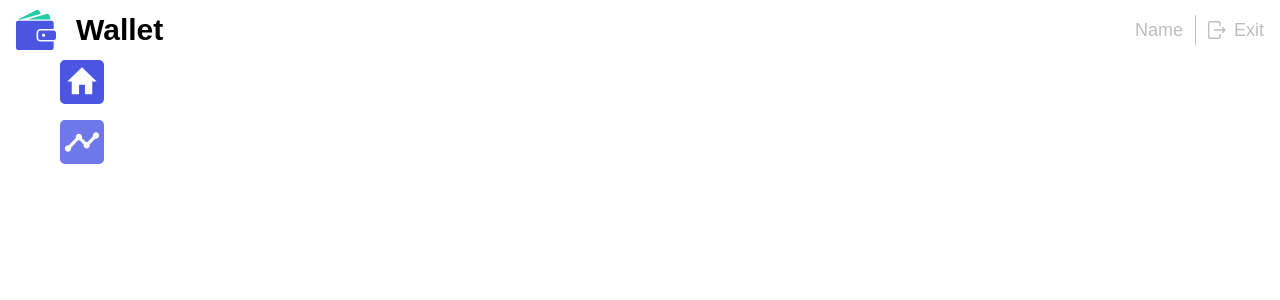
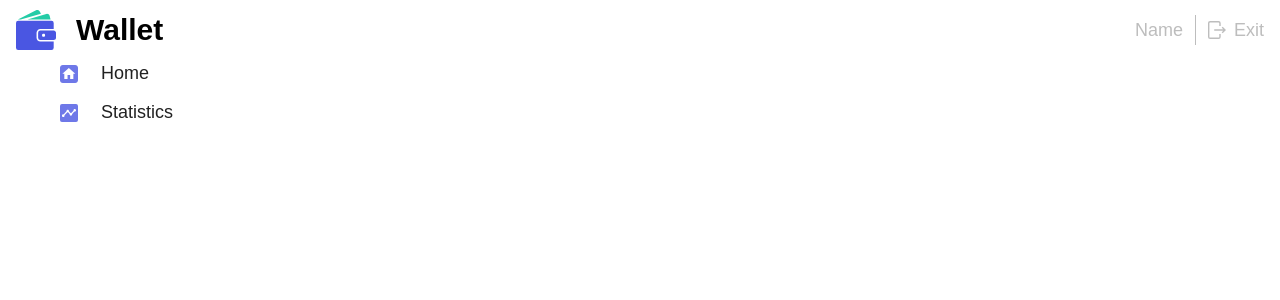
Before and after one commit to Vasyl-Gumeniuk/wallet-web-app, a React (Create React App) app: page / in a window 1280 px wide. Shown: the top 300 px of the page. Built offline with nearby package versions, Linux system fonts and the light colour scheme.

Commit message:
add style nav

```diff
--- a/src/App.jsx
+++ b/src/App.jsx
@@ -8,7 +8,9 @@ import Container from './components/Container/Container';
 import { Outlet } from 'react-router-dom';
 import Currency from './components/Currency/Currency';
 import { Mobile } from './services/mediaQuery';
-
+// import PrivateRouter from './components/Navigation/PrivateRouter';
+// import PublicRouter from './components/Navigation/PublicRouter';
+// PrivateRouter,PublicRouter потрібно буде розкемнтувати щоб все запроцювало. Лишаю закоментовунами щоб кожного разу не логінитись так буду легше працюватись)
 export const App = () => {
   return (
     <>
@@ -16,6 +18,7 @@ export const App = () => {
         <Route
           path="/"
           element={
+            // <PrivateRouter>
             <>
               <Hello />
               <NavBar />
@@ -23,6 +26,7 @@ export const App = () => {
                 <Outlet />
               </Container>
             </>
+            // </PrivateRouter>
           }
         >
           {/* Add Home page */}
@@ -41,8 +45,23 @@ export const App = () => {
             }
           ></Route>
         </Route>
-        <Route path="/login" element={<LoginPage />}></Route>
-        <Route path="/registration" element={<RegistrationPage />}></Route>
+        <Route
+          path="/login"
+          element={
+            // <PublicRouter restricted>
+            <LoginPage />
+            // </PublicRouter>
+          }
+        ></Route>
+        <Route
+          path="/registration"
+          element={
+            //
+            // <PublicRouter restricted>
+            <RegistrationPage />
+            // </PublicRouter>
+          }
+        ></Route>
       </Routes>
       <GlobalStyle />
     </>
--- a/src/NavBar/NavBar.jsx
+++ b/src/NavBar/NavBar.jsx
@@ -1,8 +1,8 @@
 import { ReactComponent as ReactSprite } from '../images/icons/sprite-all-icons.svg';
 import Container from '../components/Container/Container';
-import { List, Item, Icon } from './NavBar.styled';
-import { NavLink } from 'react-router-dom';
-import { Mobile } from '../services/mediaQuery';
+import { List, Item, Icon, Text, LinkStyled } from './NavBar.styled';
+
+import { Mobile, Default } from '../services/mediaQuery';
 export const NavBar = () => {
   return (
     <Container>
@@ -10,26 +10,32 @@ export const NavBar = () => {
         <List>
           <Item>
             <ReactSprite />
-            <NavLink to="home">
-              <Icon width="44" height="44">
+            <LinkStyled to="home">
+              <Icon>
                 <use href="#icon-home"></use>
               </Icon>
-            </NavLink>
+              <Default>
+                <Text>Home</Text>
+              </Default>
+            </LinkStyled>
           </Item>
           <Item>
-            <NavLink to="statistics">
-              <Icon width="44" height="44">
+            <LinkStyled to="statistics">
+              <Icon>
                 <use href="#icon-statistica"></use>
               </Icon>
-            </NavLink>
+              <Default>
+                <Text>Statistics</Text>
+              </Default>
+            </LinkStyled>
           </Item>
           <Mobile>
             <Item>
-              <NavLink to="currency">
-                <Icon width="44" height="44">
+              <LinkStyled to="currency">
+                <Icon>
                   <use href="#icon-dollar"></use>
                 </Icon>
-              </NavLink>
+              </LinkStyled>
             </Item>
           </Mobile>
         </List>
--- a/src/NavBar/NavBar.styled.jsx
+++ b/src/NavBar/NavBar.styled.jsx
@@ -1,3 +1,4 @@
+import { NavLink } from 'react-router-dom';
 import styled from 'styled-components';
 
 export const List = styled.ul`
@@ -26,6 +27,44 @@ export const Item = styled.li`
   }
 `;
 
+export const LinkStyled = styled(NavLink)`
+  display: flex;
+  align-items: center;
+  fill: ${p => p.theme.colors.unactiveButtonColor};
+  transition: ${p => p.theme.transition.all};
+  &:hover,
+  &:focus {
+    filter: drop-shadow(0px 3px 10px rgba(74, 86, 226, 0.5));
+    font-weight: 700px;
+  }
+  &:active {
+    filter: drop-shadow(0px 3px 10px rgba(74, 86, 226, 0.5));
+    font-size: 30px;
+  }
+`;
+
 export const Icon = styled.svg`
   fill: ${p => p.theme.colors.unactiveButtonColor};
+  width: 18px;
+  height: 18px;
+
+  @media screen and (max-width: 767px) {
+    width: 38px;
+    height: 38px;
+  }
 `;
+
+export const Text = styled.span`
+  margin-left: 25px;
+  font-size: ${p => p.theme.fontSizes.m};
+  line-height: ${p => p.theme.lineHeights.body};
+  color: ${p => p.theme.colors.primaryTextColor};
+  font-weight: 400px;
+  &:hover,
+  &:focus {
+    font-weight: 700px;
+  }
+  @media screen and (min-width: 1280px) {
+    margin-left: 23px;
+  }
+`;
```
Also changed, not shown: src/images/icons/sprite-all-icons.svg.
